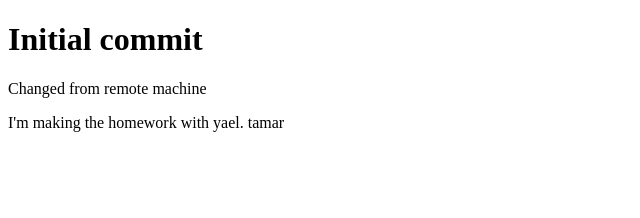
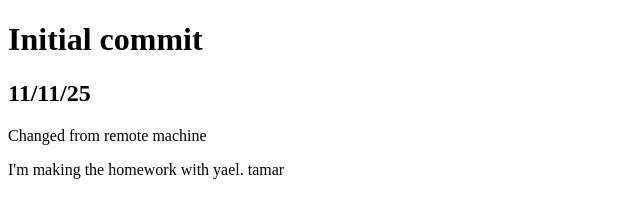
Before and after one commit to yael184/learn-git, a plain HTML site: page index.html in a window 1280 px wide. Shown: the whole page, without its empty margins (0-640 px from the left). Drawn offline with Linux system fonts and the light colour scheme.

Commit message:
update other part b1

```diff
--- a/index.html
+++ b/index.html
@@ -7,6 +7,7 @@
 </head>
 <body>
     <h1>Initial commit</h1>
+    <h2>11/11/25</h2>
     <p>Changed from remote machine</p>
     <p>I'm making the homework with yael. tamar</p>
 </body>
```
